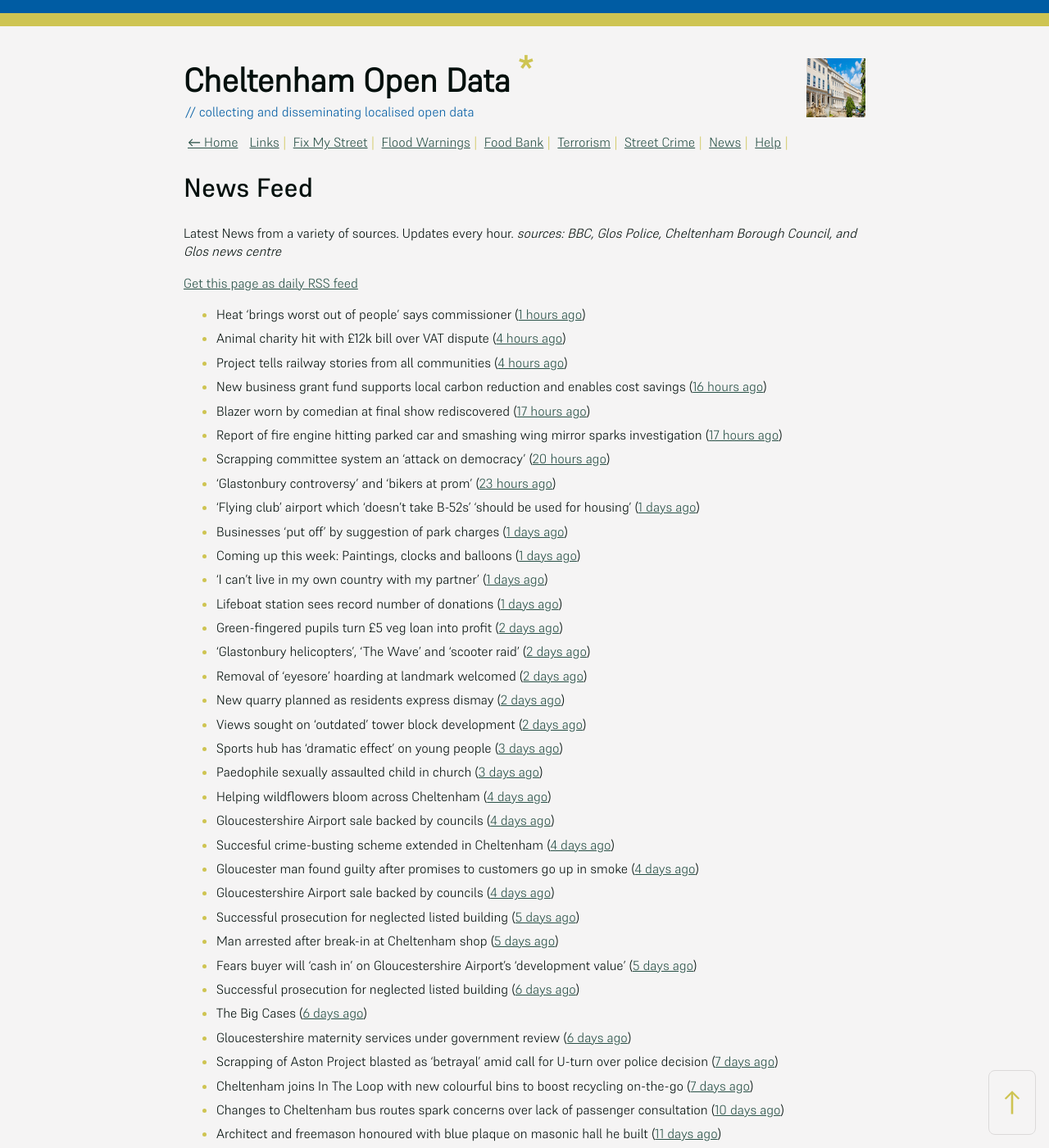
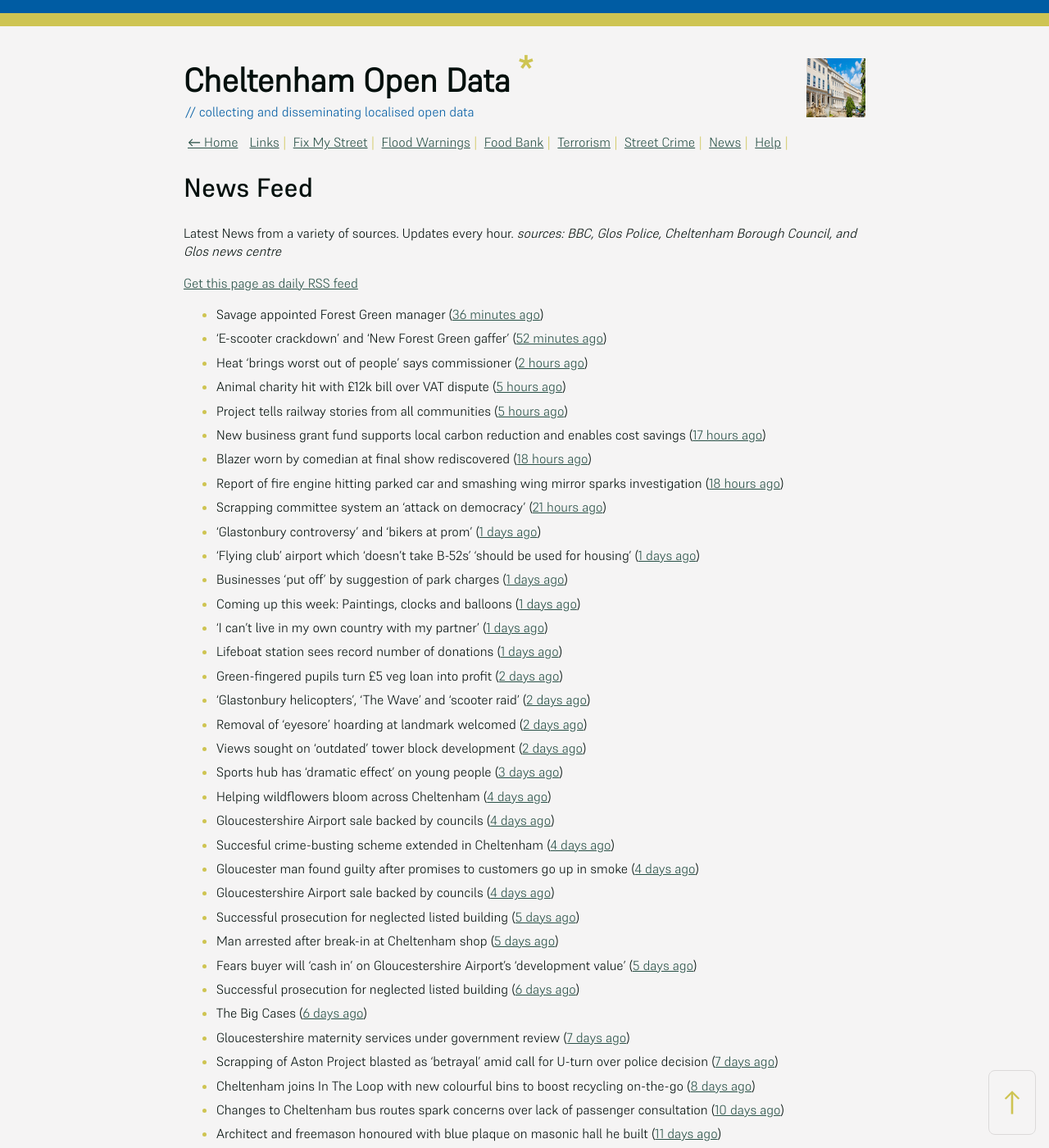
Before and after one commit to mat-0/cheltenham-open-data, a Jekyll site: the page built from _pages/news.md, in a window 1280 px wide and 1400 px high. Shown: the whole window at 82% size. Built offline with Jekyll 4.4.1, drawn with Linux system fonts in a browser that asks for light colours.

Commit message:
Updated 2025-07-01 10:57:57

```diff
--- a/_pages/news.md
+++ b/_pages/news.md
@@ -12,14 +12,16 @@ _sources: BBC, Glos Police, Cheltenham Borough Council, and Glos news centre_
 [Get this page as daily RSS feed](/daily.rss)
 
 <!-- news_marker starts -->
-- Heat 'brings worst out of people' says commissioner ([1 hours ago](https://www.bbc.com/news/articles/ckgjjx0ypwpo))
-- Animal charity hit with £12k bill over VAT dispute ([4 hours ago](https://www.bbc.com/news/articles/cglzy4518y9o))
-- Project tells railway stories from all communities ([4 hours ago](https://www.bbc.com/news/articles/c0l4z258kypo))
-- New business grant fund supports local carbon reduction and enables cost savings ([16 hours ago](https://www.cheltenham.gov.uk/news/article/3026/new_business_grant_fund_supports_local_carbon_reduction_and_enables_cost_savings))
-- Blazer worn by comedian at final show rediscovered ([17 hours ago](https://www.bbc.com/news/articles/c0j44n1y72zo))
-- Report of fire engine hitting parked car and smashing wing mirror sparks investigation ([17 hours ago](https://gloucesternewscentre.co.uk/report-of-fire-engine-hitting-parked-car-and-smashing-wing-mirror-sparks-investigation/))
-- Scrapping committee system an 'attack on democracy' ([20 hours ago](https://www.bbc.com/news/articles/c5ykgp79nl8o))
-- 'Glastonbury controversy' and 'bikers at prom' ([23 hours ago](https://www.bbc.com/news/articles/ce8zz12ldqeo))
+- Savage appointed Forest Green manager ([36 minutes ago](https://www.bbc.com/sport/football/articles/cgjg551p8ejo))
+- 'E-scooter crackdown' and 'New Forest Green gaffer' ([52 minutes ago](https://www.bbc.com/news/articles/cn7dd1n231mo))
+- Heat 'brings worst out of people' says commissioner ([2 hours ago](https://www.bbc.com/news/articles/ckgjjx0ypwpo))
+- Animal charity hit with £12k bill over VAT dispute ([5 hours ago](https://www.bbc.com/news/articles/cglzy4518y9o))
+- Project tells railway stories from all communities ([5 hours ago](https://www.bbc.com/news/articles/c0l4z258kypo))
+- New business grant fund supports local carbon reduction and enables cost savings ([17 hours ago](https://www.cheltenham.gov.uk/news/article/3026/new_business_grant_fund_supports_local_carbon_reduction_and_enables_cost_savings))
+- Blazer worn by comedian at final show rediscovered ([18 hours ago](https://www.bbc.com/news/articles/c0j44n1y72zo))
+- Report of fire engine hitting parked car and smashing wing mirror sparks investigation ([18 hours ago](https://gloucesternewscentre.co.uk/report-of-fire-engine-hitting-parked-car-and-smashing-wing-mirror-sparks-investigation/))
+- Scrapping committee system an 'attack on democracy' ([21 hours ago](https://www.bbc.com/news/articles/c5ykgp79nl8o))
+- 'Glastonbury controversy' and 'bikers at prom' ([1 days ago](https://www.bbc.com/news/articles/ce8zz12ldqeo))
 - ‘Flying club’ airport which ‘doesn’t take B-52s’ ‘should be used for housing’ ([1 days ago](https://gloucesternewscentre.co.uk/flying-club-airport-which-doesnt-take-b-52s-should-be-used-for-housing/))
 - Businesses 'put off' by suggestion of park charges ([1 days ago](https://www.bbc.com/news/articles/c62gz7y2d5zo))
 - Coming up this week: Paintings, clocks and balloons ([1 days ago](https://www.bbc.com/news/articles/c36x778377eo))
@@ -28,10 +30,8 @@ _sources: BBC, Glos Police, Cheltenham Borough Council, and Glos news centre_
 - Green-fingered pupils turn £5 veg loan into profit ([2 days ago](https://www.bbc.com/news/articles/cj3rnep1lr2o))
 - 'Glastonbury helicopters', 'The Wave' and 'scooter raid' ([2 days ago](https://www.bbc.com/news/articles/cy8kek9m1y4o))
 - Removal of 'eyesore' hoarding at landmark welcomed ([2 days ago](https://www.bbc.com/news/articles/cvg4qxpgzzyo))
-- New quarry planned as residents express dismay ([2 days ago](https://www.bbc.com/news/articles/cx2l7x40e0jo))
 - Views sought on 'outdated' tower block development ([2 days ago](https://www.bbc.com/news/articles/c78nj81ppe5o))
 - Sports hub has 'dramatic effect' on young people ([3 days ago](https://www.bbc.com/news/articles/cvg8pxj550eo))
-- Paedophile sexually assaulted child in church ([3 days ago](https://www.bbc.com/news/articles/czxe4e2ppw2o))
 - Helping wildflowers bloom across Cheltenham ([4 days ago](https://www.cheltenham.gov.uk/news/article/3025/helping_wildflowers_bloom_across_cheltenham))
 - Gloucestershire Airport sale backed by councils ([4 days ago](https://gloucesternewscentre.co.uk/gloucestershire-airport-sale-backed-by-councils/))
 - Succesful crime-busting scheme extended in Cheltenham ([4 days ago](https://gloucesternewscentre.co.uk/succesful-crime-busting-scheme-extended-in-cheltenham/))
@@ -42,9 +42,9 @@ _sources: BBC, Glos Police, Cheltenham Borough Council, and Glos news centre_
 - Fears buyer will ‘cash in’ on Gloucestershire Airport’s ‘development value’ ([5 days ago](https://gloucesternewscentre.co.uk/fears-buyer-will-cash-in-on-gloucestershire-airports-development-value/))
 - Successful prosecution for neglected listed building ([6 days ago](https://www.cheltenham.gov.uk/news/article/3023/successful_prosecution_for_neglected_listed_building))
 - The Big Cases ([6 days ago](https://www.bbc.co.uk/iplayer/episode/m001z7w2))
-- Gloucestershire maternity services under government review ([6 days ago](https://www.bbc.co.uk/sounds/play/p0ll39jx))
+- Gloucestershire maternity services under government review ([7 days ago](https://www.bbc.co.uk/sounds/play/p0ll39jx))
 - Scrapping of Aston Project blasted as ‘betrayal’ amid call for U-turn over police decision ([7 days ago](https://gloucesternewscentre.co.uk/scrapping-of-aston-project-blasted-as-betrayal-amid-call-for-u-turn-over-police-decision/))
-- Cheltenham joins In The Loop with new colourful bins to boost recycling on-the-go ([7 days ago](https://www.cheltenham.gov.uk/news/article/3022/cheltenham_joins_in_the_loop_with_new_colourful_bins_to_boost_recycling_on-the-go))
+- Cheltenham joins In The Loop with new colourful bins to boost recycling on-the-go ([8 days ago](https://www.cheltenham.gov.uk/news/article/3022/cheltenham_joins_in_the_loop_with_new_colourful_bins_to_boost_recycling_on-the-go))
 - Changes to Cheltenham bus routes spark concerns over lack of passenger consultation ([10 days ago](https://gloucesternewscentre.co.uk/changes-to-cheltenham-bus-routes-spark-concerns-over-lack-of-passenger-consultation/))
 - Architect and freemason honoured with blue plaque on masonic hall he built ([11 days ago](https://gloucesternewscentre.co.uk/architect-and-freemason-honoured-with-blue-plaque-on-masonic-hall-he-built/))
 - Frustration over ‘horrendous’ backlog in footpath applications ([11 days ago](https://gloucesternewscentre.co.uk/frustration-over-horrendous-backlog-in-footpath-applications/))
```
Also changed, not shown: _data/flood.json (+4 -4 lines), _pages/fix-my-street.md (+11 -11 lines), index.md (+4 -4 lines).
